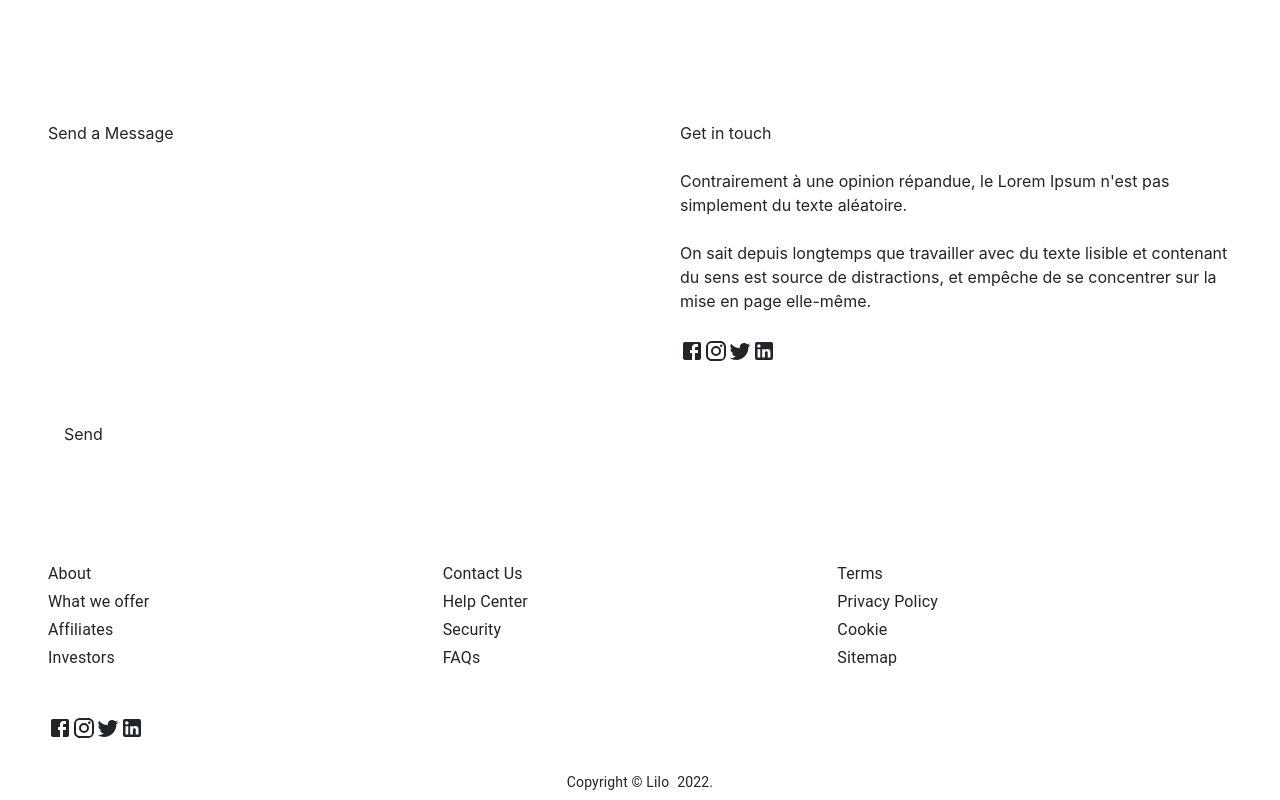
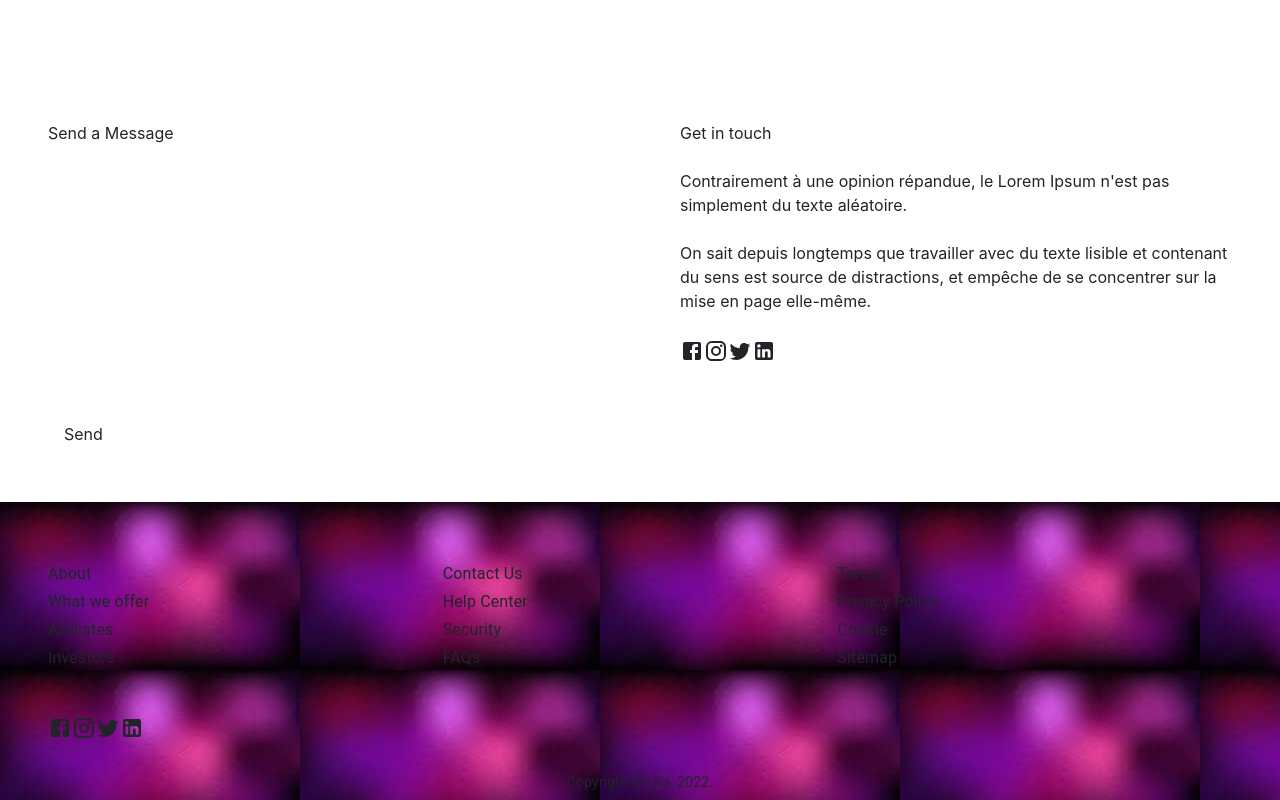
Before and after one commit to sazzad47/alpha, a Next.js app: page / in a window 1280 px wide. Shown: the part 1270-2070 px from the top of the page. Built offline with nearby package versions, Linux system fonts and the light colour scheme.

Commit message:
make it better

```diff
--- a/components/global/Footer.tsx
+++ b/components/global/Footer.tsx
@@ -5,6 +5,7 @@ import InstagramIcon from "@mui/icons-material/Instagram";
 import TwitterIcon from "@mui/icons-material/Twitter";
 import LinkedInIcon from "@mui/icons-material/LinkedIn";
 import Link from "next/link";
+import footerBackground from '../../public/global/bg-footer.jpg'
 
 const legacyLinks = [
   { id: 1, name: "Terms", path: "/terms" },
@@ -28,7 +29,7 @@ const companyLinks = [
 const Footer = () => {
   return (
     <React.Fragment>
-      <Grid className="w-full px-5 pt-5 text-slate-50 bg-gray-800">
+      <Grid sx={{backgroundImage: `url(${footerBackground.src})`}} className="bg_image w-full px-5 pt-5 text-slate-50">
         <Grid container className="w-full">
           <Grid item xs={12}>
             <Grid container className="flex items-center justify-between">
@@ -36,7 +37,8 @@ const Footer = () => {
                 item
                 xs={12}
                 md={4}
-                className="flex items-center justify-start"
+                sx={{justifyContent:'flex-start'}}
+                className="flex items-center"
               >
                 <List>
                   {companyLinks.map((item) => (
@@ -50,7 +52,8 @@ const Footer = () => {
                 item
                 xs={12}
                 md={4}
-                className="flex items-center justify-center"
+                sx={{justifyContent:{xs:'flex-start', md:'center'}}}
+                className="flex items-center"
               >
                 <List>
                   {supportLinks.map((item) => (
@@ -64,7 +67,8 @@ const Footer = () => {
                 item
                 xs={12}
                 md={4}
-                className="flex items-center justify-end"
+                sx={{justifyContent:{xs:'flex-start', md:'flex-end'}}}
+                className="flex items-center"
               >
                 <List>
                   {legacyLinks.map((item) => (
--- a/styles/home.css
+++ b/styles/home.css
@@ -3,6 +3,13 @@
   display: flex;
   align-items: center;
   justify-content: center;
+}
+.bg_image {
+  height: 100%;
+  width: 100%;
+  background-position: center;
+  background-repeat: no-repeat;
+  background-size: cover;
 }
 .global_hero_section {
   padding-top: 10rem;
```
Also changed, not shown: public/global/bg-footer.jpg.
